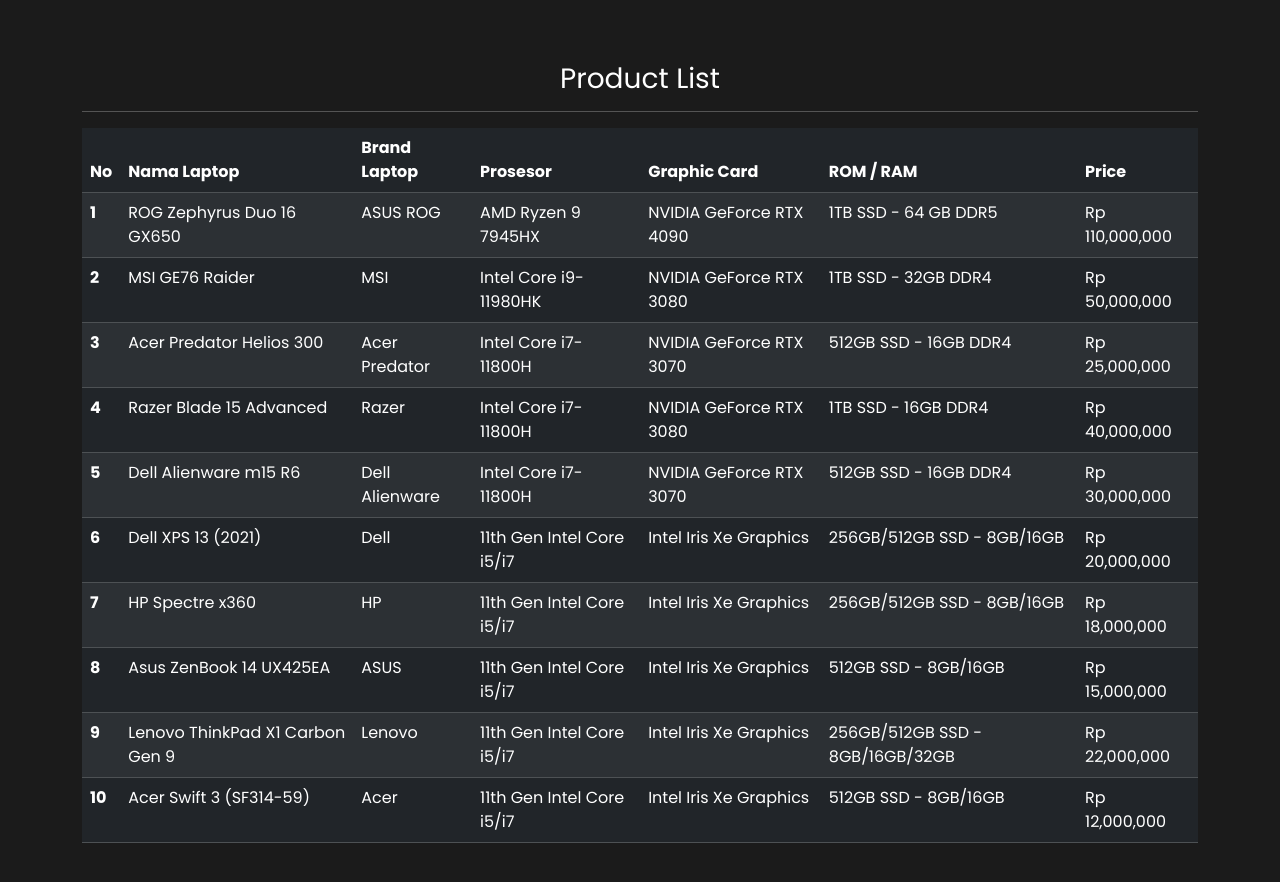
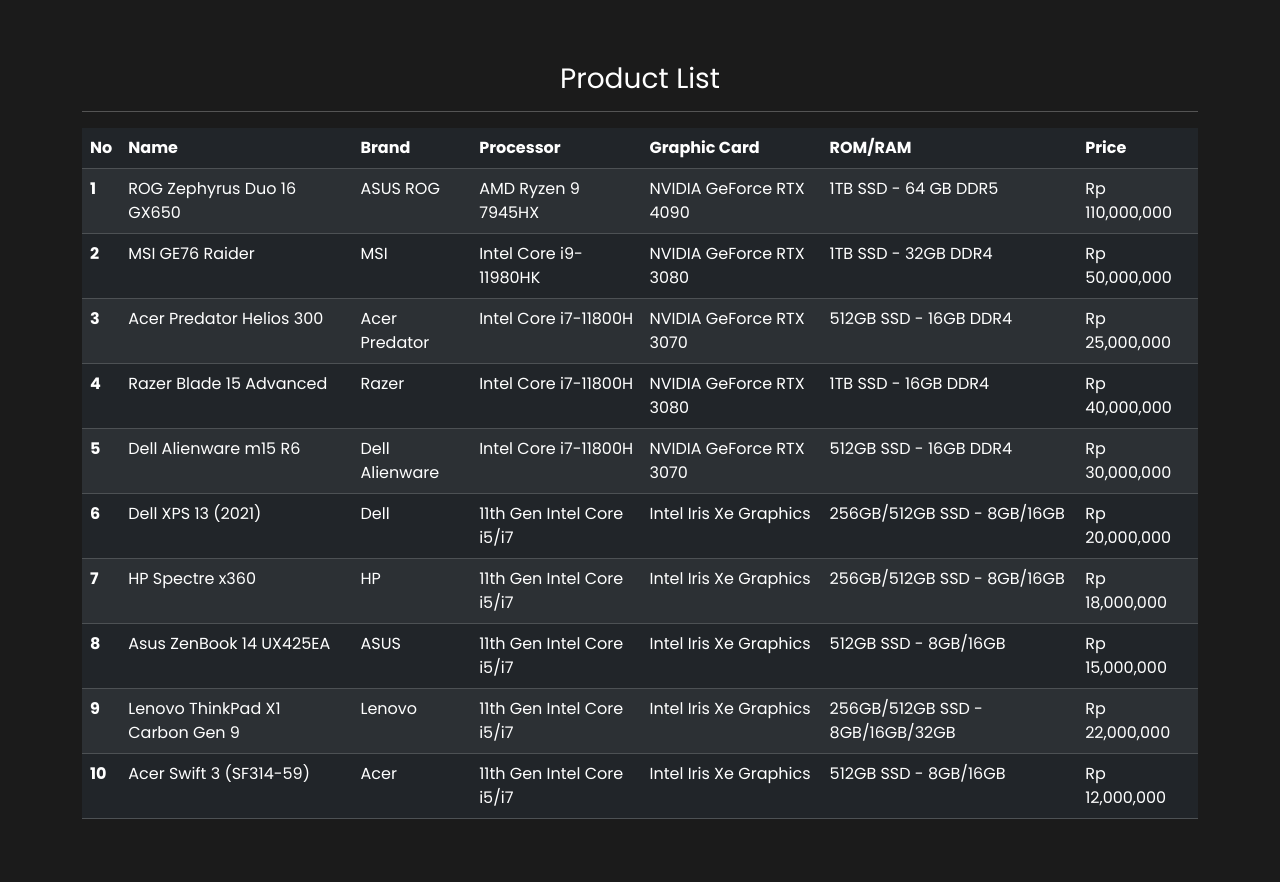
Before and after one commit to LeozDeath/InnoLogic, a plain HTML site: page index.html in a window 1280 px wide. Shown: the part 2020-2902 px from the top of the page. Drawn offline with nearby package versions, Linux system fonts and the light colour scheme.

Commit message:
index.html

```diff
--- a/index.html
+++ b/index.html
@@ -152,11 +152,11 @@
           <thead>
             <tr>
               <th scope="col">No</th>
-              <th scope="col">Nama Laptop</th>
-              <th scope="col">Brand Laptop</th>
-              <th scope="col">Prosesor</th>
+              <th scope="col">Name</th>
+              <th scope="col">Brand</th>
+              <th scope="col">Processor</th>
               <th scope="col">Graphic Card</th>
-              <th scope="col">ROM / RAM</th>
+              <th scope="col">ROM/RAM</th>
               <th scope="col">Price</th>
             </tr>
           </thead>
```
